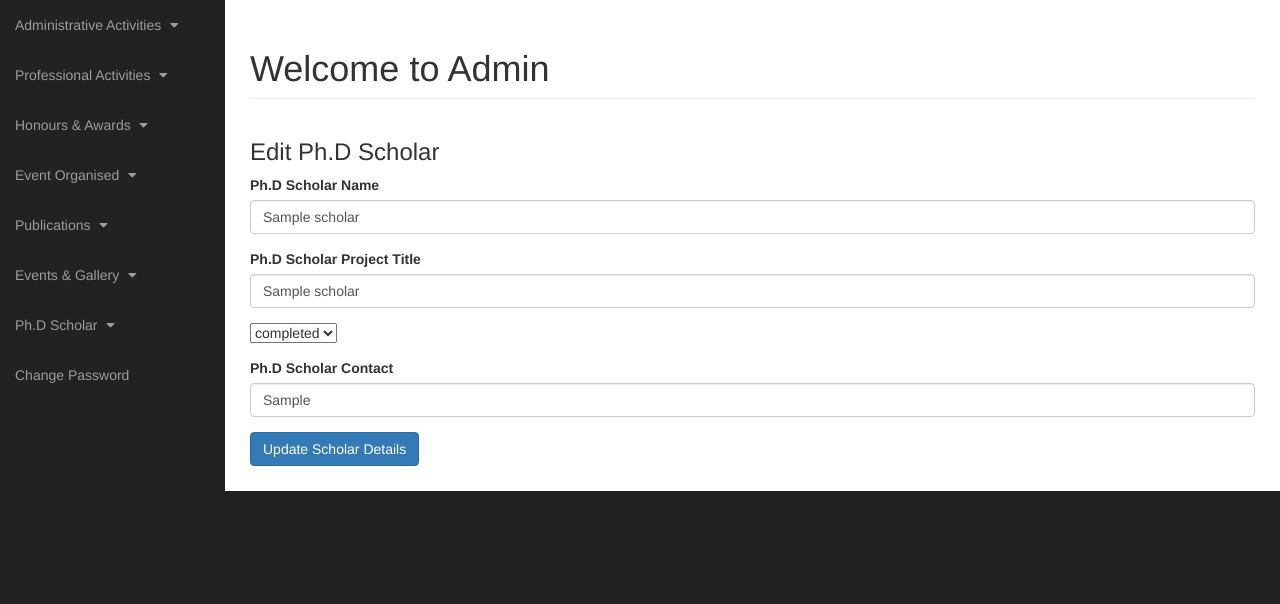
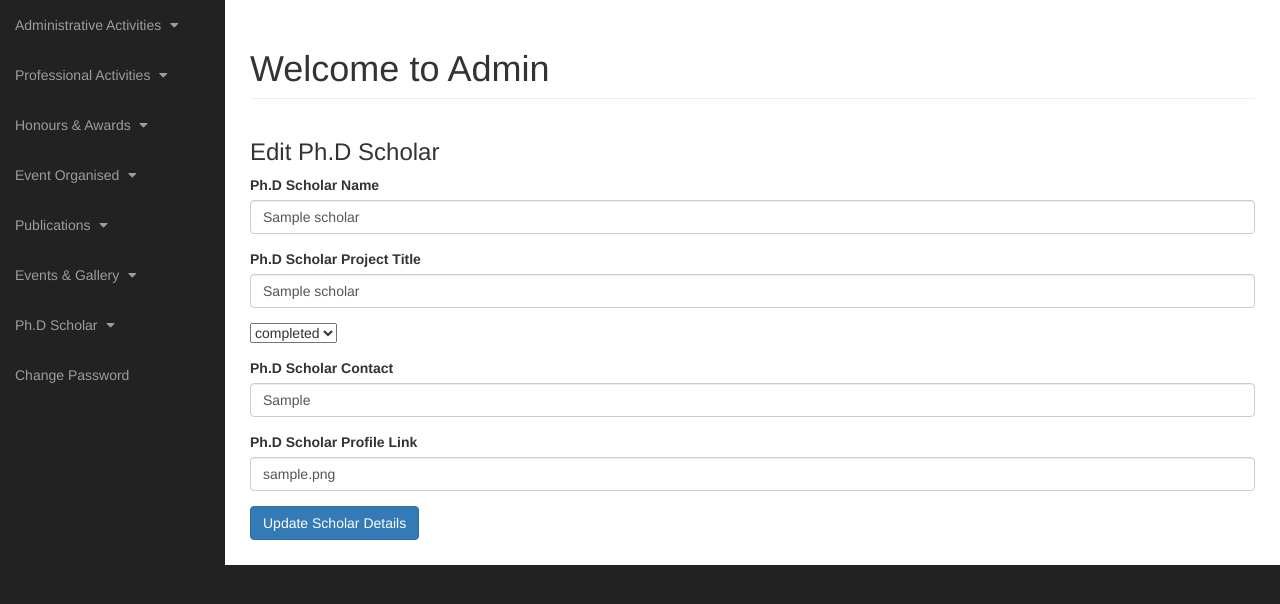
Before and after one commit to arjun1321/HOD-CSE-DTU, a PHP site: page /admin/phd_scholar.php?p_id=edit_phd_scholar&a_id=1 in a window 1280 px wide. Shown: the part 51-655 px from the top of the page. Run offline with PHP 8.4, Linux system fonts and the light colour scheme; the visitor is signed in with stand-in values (Sample User, id 1); tables that the repository leaves empty or names only in its code hold one stand-in row (values such as "Sample post").

Commit message:
CMS: did some changes in phd scholar section

```diff
--- a/admin/include/add_event_gallery.php
+++ b/admin/include/add_event_gallery.php
@@ -86,7 +86,7 @@
 
     <div class="form-group">
         <label for="gallery_description">Gallery Description</label>
-        <input type="text" class="form-control" name="gallery_description">
+        <textarea rows="10" class="form-control" name="gallery_description"></textarea>
     </div>
 
     <div class="form-group">
--- a/admin/include/add_publication.php
+++ b/admin/include/add_publication.php
@@ -70,7 +70,7 @@
 
     <div class="form-group">
         <label for="paper_abstract">Paper Abstract</label>
-        <input type="text" class="form-control" name="paper_abstract">
+        <textarea class="form-control" name="paper_abstract" rows="10"></textarea>
     </div>
 
     <div class="form-group">
--- a/admin/include/edit_event_gallery.php
+++ b/admin/include/edit_event_gallery.php
@@ -117,7 +117,7 @@ if(isset($_GET['a_id'])) {
 
     <div class="form-group">
         <label for="gallery_description">Gallery Description</label>
-        <input type="text" class="form-control" name="gallery_description" value="<?php echo $gallery_description; ?>">
+        <textarea rows="10" class="form-control" name="gallery_description"><?php echo $gallery_description; ?></textarea>
     </div>
 
     <div class="form-group">
--- a/admin/include/edit_phd_scholar.php
+++ b/admin/include/edit_phd_scholar.php
@@ -17,6 +17,7 @@ if(isset($_GET['a_id'])) {
         $scholar_project_title = $row['scholar_project_title'];
         $scholar_status = $row['scholar_status'];
         $scholar_contact = $row['scholar_contact'];
+        $scholar_profile_link = $row['scholar_profile_link'];
      }
 
 
@@ -31,6 +32,7 @@ if(isset($_GET['a_id'])) {
         $phd_scholar_project_title = $_POST['phd_scholar_project_title'];
         $phd_scholar_status = $_POST['phd_scholar_status'];
         $phd_scholar_contact = $_POST['phd_scholar_contact'];
+        $phd_scholar_profile_link = $_POST['phd_scholar_profile_link'];
 
 
         $query = "UPDATE phd_scholar SET ";
@@ -38,7 +40,8 @@ if(isset($_GET['a_id'])) {
         $query .= "scholar_name = '{$phd_scholar_name}', ";
         $query .= "scholar_project_title = '{$phd_scholar_project_title}', ";
         $query .= "scholar_status = '{$phd_scholar_status}', ";
-        $query .= "scholar_contact = '{$phd_scholar_contact}' ";
+        $query .= "scholar_contact = '{$phd_scholar_contact}', ";
+        $query .= "scholar_profile_link = '{$phd_scholar_profile_link}' ";
         $query .= "WHERE scholar_id = $the_phd_scholar_id; ";
 
         $update_scholar_query = mysqli_query($connection, $query);
@@ -89,6 +92,11 @@ if(isset($_GET['a_id'])) {
     </div>
 
     <div class="form-group">
+        <label for="phd_scholar_profile_link">Ph.D Scholar Profile Link</label>
+        <input type="text" value="<?php echo $scholar_profile_link; ?>" class="form-control" name="phd_scholar_profile_link">
+    </div>
+
+    <div class="form-group">
         <input type="submit" class="btn btn-primary" name="update_scholar" value="Update Scholar Details">
     </div>
 </form>
--- a/admin/include/edit_publication.php
+++ b/admin/include/edit_publication.php
@@ -108,7 +108,7 @@ if(isset($_GET['a_id'])) {
 
     <div class="form-group">
         <label for="paper_abstract">Paper Abstract</label>
-        <input type="text" value="<?php echo $paper_abstract; ?>" class="form-control" name="paper_abstract">
+        <textarea rows="10" class="form-control" name="paper_abstract"><?php echo $paper_abstract; ?></textarea>
     </div>
 
     <div class="form-group">
--- a/admin/include/view_phd_scholar.php
+++ b/admin/include/view_phd_scholar.php
@@ -10,6 +10,7 @@
                                     <th>Scholar Project Title</th>
                                     <th>Scholar Status</th>
                                     <th>Scholar Contact</th>
+                                    <th>Scholar Profile Link</th>
                                     <th>Edit</th>
                                     <th>Delete</th>
                                 </tr>
@@ -30,6 +31,8 @@
         $scholar_project_title = $row['scholar_project_title'];
         $scholar_status = $row['scholar_status'];
         $scholar_contact = $row['scholar_contact'];
+        $scholar_profile_link = $row['scholar_profile_link'];
+
 
     echo "<tr>";
     echo "<td>$serialno</td>";
@@ -37,6 +40,7 @@
     echo "<td>$scholar_project_title</td>";
     echo "<td>$scholar_status</td>";
     echo "<td>$scholar_contact</td>";
+    echo "<td>$scholar_profile_link</td>";
 
 
     echo "<td><a href='phd_scholar.php?p_id=edit_phd_scholar&a_id=$scholar_id'>Edit</a></td>";
```
Also changed, not shown: admin/include/add_phd_scholar.php (+8 -2 lines).
